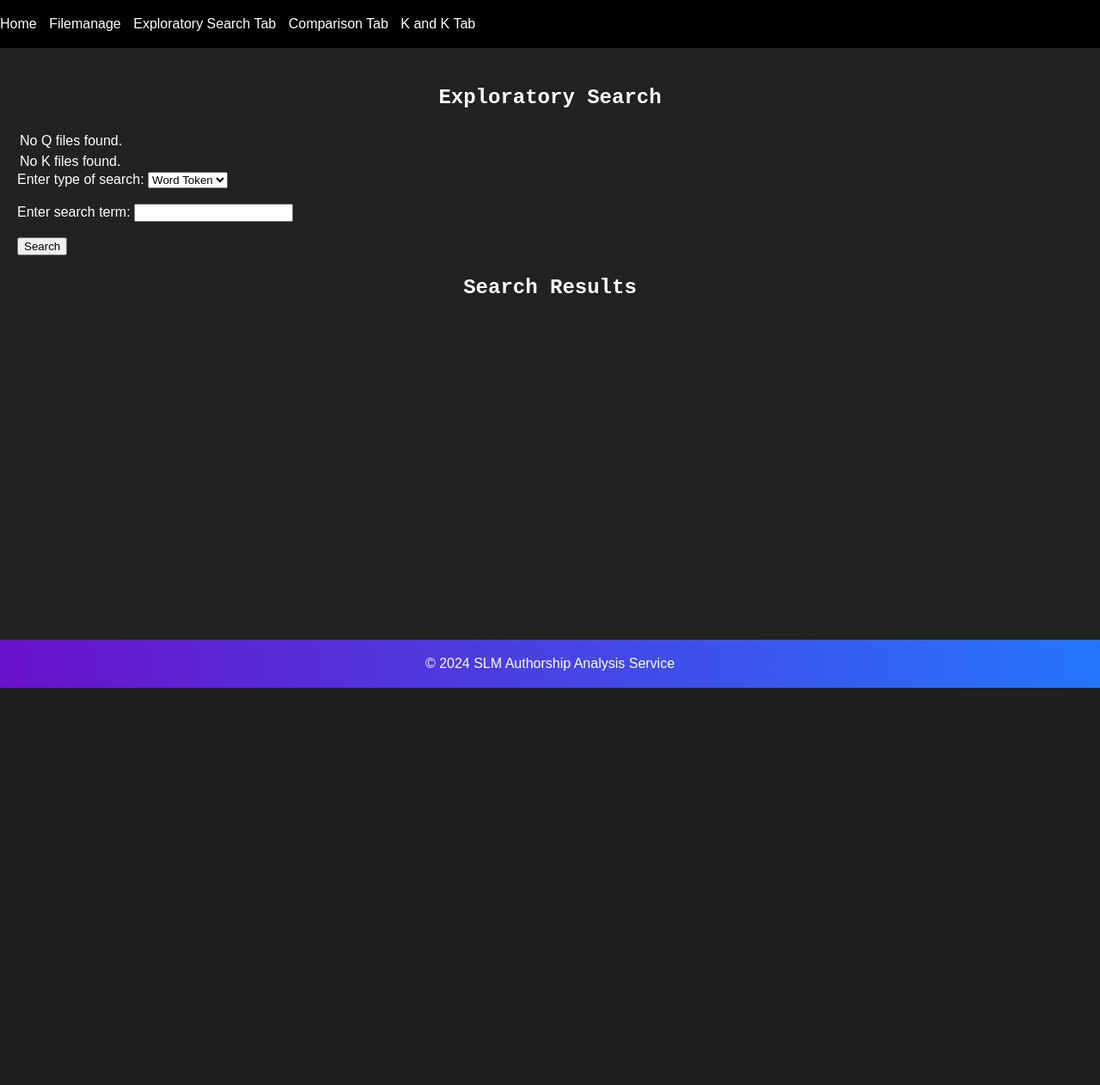
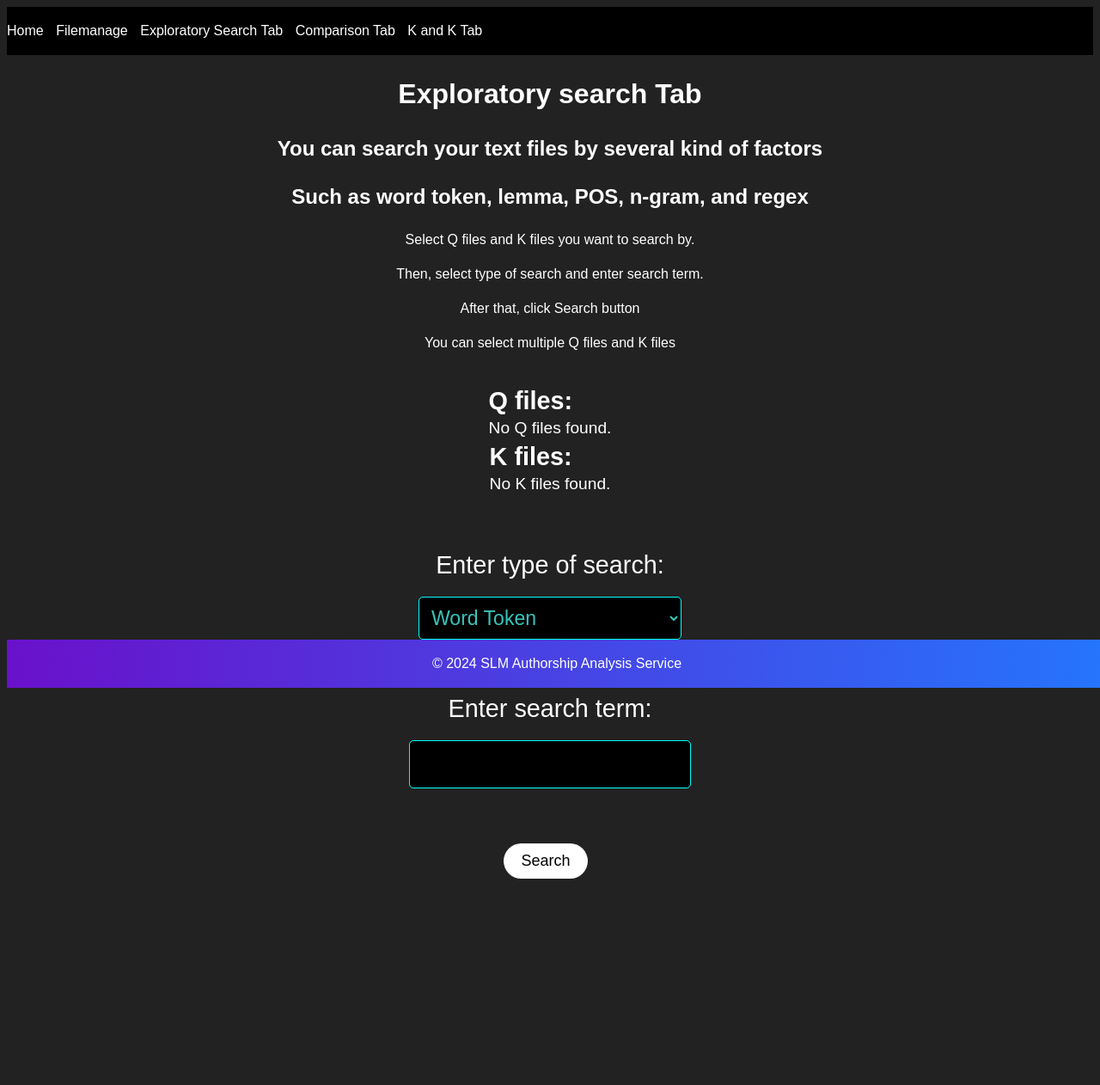
Before and after one commit to Show-Rai-Menn/Authourship_Analasys, a Flask app: page /exploratory in a window 1280 px wide. Shown: the whole page at 86% size. Before the commit the page ends 800 px from the top, so only its background shows below. Run offline with Flask 3, Linux system fonts and the light colour scheme; data that the repository does not hold is empty.

Commit message:
やっとできたと思われる

```diff
--- a/main.py
+++ b/main.py
@@ -93,8 +93,9 @@ def update(filename):
     content=request.form.get('content')
     filetype=request.form.get('filetype')
     message=db.update(filename, content, filetype)
-    return redirect(url_for('file', message=message))
-
+    Q_file=db.search_allQ()
+    K_files=db.search_allK()
+    return render_template('file.html', updated_sucsess=message, Q_file=Q_file, K_files=K_files)
 
 
 @app.route('/exploratory')
--- a/static/css/base.css
+++ b/static/css/base.css
@@ -9,7 +9,7 @@ body {
 
 }
 h1, h2, h3, h4, h5, h6{
-    font-family: "Courier New", monospace;
+
     color: white;
     line-height: 1.5;
     display: flex;
@@ -20,14 +20,13 @@ h1, h2, h3, h4, h5, h6{
 
 #info
 {
-    font-family: "Courier New", monospace;
+
     color: white;
     line-height: 1.5;
-    font-size: 1.2em;
     display: flex;
     flex-direction: column;
-    align-items: center;
-
+    align-items: left;
+    text-align: center;
 }
 
 header {
@@ -72,3 +71,13 @@ footer {
     width: 100%;
     bottom: 0;
 }
+
+#ad
+{
+    color: #2575FC;
+    text-align: center;
+    font-size: 1.5em;
+    margin-top: 20px;
+    margin-bottom: 20px;
+
+}
--- a/static/css/exploratory.css
+++ b/static/css/exploratory.css
@@ -1,18 +1,72 @@
 
-body {
-    font-family: Arial, sans-serif;
-    margin: 0;
-    padding: 0;
+form {
+    display: flex;
+    flex-direction: column;
+    align-items: center;
+    font-size: 1.2em;
+  }
+
+input[type="checkbox"] {
+    width: 20px;
+    height: 20px;
+    border: 2px solid #2575FC;
+    margin-top: 15px;
+    margin-right: 10px;
+    outline: none;
+    transition: all 0.3s ease;
+    cursor: pointer;
+    appearance: none;
+    border-radius: 0;
+    position: relative;
+    display: inline-block;
+    vertical-align: bottom; /* Added to vertically align the checkbox */
 }
 
+input[type="checkbox"]:checked::before {
+    content: "\2713";
+    color: #FF6633;
+    font-size: 40px; /* Increased checkmark size to 24px */
+    opacity: 1;
+    transition: opacity 0.3s ease; /* Modified transition duration to 0.5s */
+    position: absolute;
+    top: 50%;
+    left: 50%;
+    transform: translate(-50%, -50%);
+}
+input[type="checkbox"]:hover {
+    box-shadow: 0 0 10px #2575FC;
+    text-shadow: 0 0 10px #FF6633;
+    text-align: justify;
+    font-size: 1.5em;
+
+}
+
+input[type = "text"]
+{
+    margin-top: 20px;
+    width: 25%;
+    padding: 10px;
+    border: 1px solid #00FFFF;
+    border-radius: 5px;
+    background-color: #000;
+    color: #39C5BB;
+    font-size: 1.2em;
+    line-height: 1.5;
+}
+
+
+
 .highlight {
-    background: linear-gradient(to right, #6a11CB, #2575FC);
+    background-color: #6a11CB;
+    margin-left: 5px;
+    margin-right: 5px;
 }
 
 .result {
     text-align: center;
     display: flex;
     justify-content: center;
+    margin-top: 15px;
 }
 
 .container {
@@ -20,8 +74,73 @@ body {
 }
 .search-section, .result-section {
     margin-bottom: 20px;
+
 }
 
 .result .highlight {
     font-weight: bold;
+
 }
+
+.filename
+{
+    font-size: 1.5em;
+
+    margin-top: 30px;
+    margin-bottom: 30px;
+
+}
+
+th
+{
+    margin-top: 20px;
+    font-size: 1.5em;
+    text-align: left;
+
+}
+
+
+select
+{
+    margin-top: 20px;
+    width: 25%;
+    padding: 10px;
+    border: 1px solid #00FFFF;
+    border-radius: 5px;
+    background-color: #000;
+    color: #39C5BB;
+    font-size: 1.2em;
+    line-height: 1.5;
+}
+
+.spacer {
+    margin-top: 200px;
+}
+
+label {
+    font-size: 1.5em;
+    margin-top: 20px;
+}
+button
+{
+    font-size: large;
+    margin-top: 20px;
+    padding: 10px 20px;
+    background-color: white;
+    color: black;
+    border: none;
+    border-radius: 50px;
+    cursor: pointer;
+    transition: all 0.5s;
+    position: relative;
+    overflow: hidden;
+    margin-right: 10px;
+}
+
+
+
+button:hover {
+    background: linear-gradient(to right, #6a11CB, #2575FC);
+    color: white;
+    transform: scale(1.1);
+}
--- a/static/css/file.css
+++ b/static/css/file.css
@@ -122,6 +122,12 @@ h1 {
   font-size: 1.5em;
 }
 
+#updated-sucsess {
+  text-align: center;
+  color: yellow;
+  font-size: 1.5em;
+}
+
 #filetable-Q {
   margin: 0 auto;
   text-align: center;
--- a/templates/K_and_K.html
+++ b/templates/K_and_K.html
@@ -36,6 +36,8 @@
 
 </div>
 
+<div class = "spacer"> </div>
+
 
 
 
--- a/templates/K_and_K_result.html
+++ b/templates/K_and_K_result.html
@@ -31,6 +31,8 @@
     </tbody>
 </table>
 
-
+<audio autoplay>
+    <source src="{{ url_for('static', filename='audio/analysis_sucsess.mp3') }}" type="audio/mpeg">
+</audio>
 
 {% endblock %}
--- a/templates/comparison_result.html
+++ b/templates/comparison_result.html
@@ -33,5 +33,5 @@
 </table>
 
 <audio autoplay>
-    <source src="{{ url_for('static', filename='audio/upload_sucsess.mp3') }}" type="audio/mpeg">
+    <source src="{{ url_for('static', filename='audio/analysis_sucsess.mp3') }}" type="audio/mpeg">
 </audio>
--- a/templates/exploratory.html
+++ b/templates/exploratory.html
@@ -6,13 +6,22 @@
 <link rel="stylesheet" href="{{ url_for('static', filename='css/exploratory.css') }}">
 <script src="{{ url_for('static', filename='javascript/exploratory.js') }}"></script>
 {% endblock %}
+{% block content %}
+<h1>Exploratory search Tab</h1>
+<h2>You can search your text files by several kind of factors</h2>
+<h2>Such as word token, lemma, POS, n-gram, and regex</h2>
 
-{% block content %}
+
+<p id = "info">Select Q files and K files you want to search by.</p>
+<p id = "info">Then, select type of search and enter search term.</p>
+<p id = "info">After that, click Search button</p>
+<p id = "info">You can select multiple Q files and K files</p>
 <div class="container">
     <div class="search-section">
-        <h2>Exploratory Search</h2>
+
         <form id="form">
-            <table>
+            <table id = checkbox>
+                <th>Q files: </th>
                 {% if Q_file %}
                     {% for Q in Q_file %}
                         <tr>
@@ -25,7 +34,8 @@
                     </tr>
                 {% endif %}
             </table>
-            <table>
+            <table id = checkbox>
+                <th>K files: </th>
                 {% if K_files %}
                     {% for K in K_files %}
                         <tr>
@@ -38,6 +48,7 @@
                     </tr>
                 {% endif %}
             </table>
+            <br><br>
             <label for="searchType">Enter type of search:</label>
             <select id="searchType" name="searchType">
                 <option value="wordToken">Word Token</option>
@@ -45,7 +56,8 @@
                 <option value="pos">POS</option>
                 <option value="ngram">n-gram</option>
                 <option value="regex">Regex</option>
-            </select><br><br>
+            </select>
+            <br><br>
             <label for="searchTerm">Enter search term:</label>
             <input type="text" id="searchTerm" name="searchTerm"><br><br>
             <button type="button" onclick="performSearch()">Search</button>
@@ -55,8 +67,11 @@
     </div>
 
     <div class="result-section">
-        <h2>Search Results</h2>
+
         <div id="results"></div>
     </div>
 </div>
+
+<!-- 空の要素を追加してスクロール範囲を増やす -->
+<div class="spacer"></div>
 {% endblock %}
--- a/templates/file.html
+++ b/templates/file.html
@@ -43,6 +43,12 @@
 <p id="deleted-sucsess">{{deleted_sucsess}}</p>
 {% endif %}
 
+{% if updated_sucsess %}
+<audio autoplay>
+    <source src="{{ url_for('static', filename='audio/updated.mp3') }}" type="audio/mpeg">
+</audio>
+<p id="updated-sucsess">{{updated_sucsess}}</p>
+{% endif %}
 
 <table id = "filetable-Q" border = 1>
     <tr>
```
Also changed, not shown: templates/comparison.html (+8 -2 lines), templates/exploratory_result.html (+17 -10 lines), templates/home.html (+7 -1 lines).
